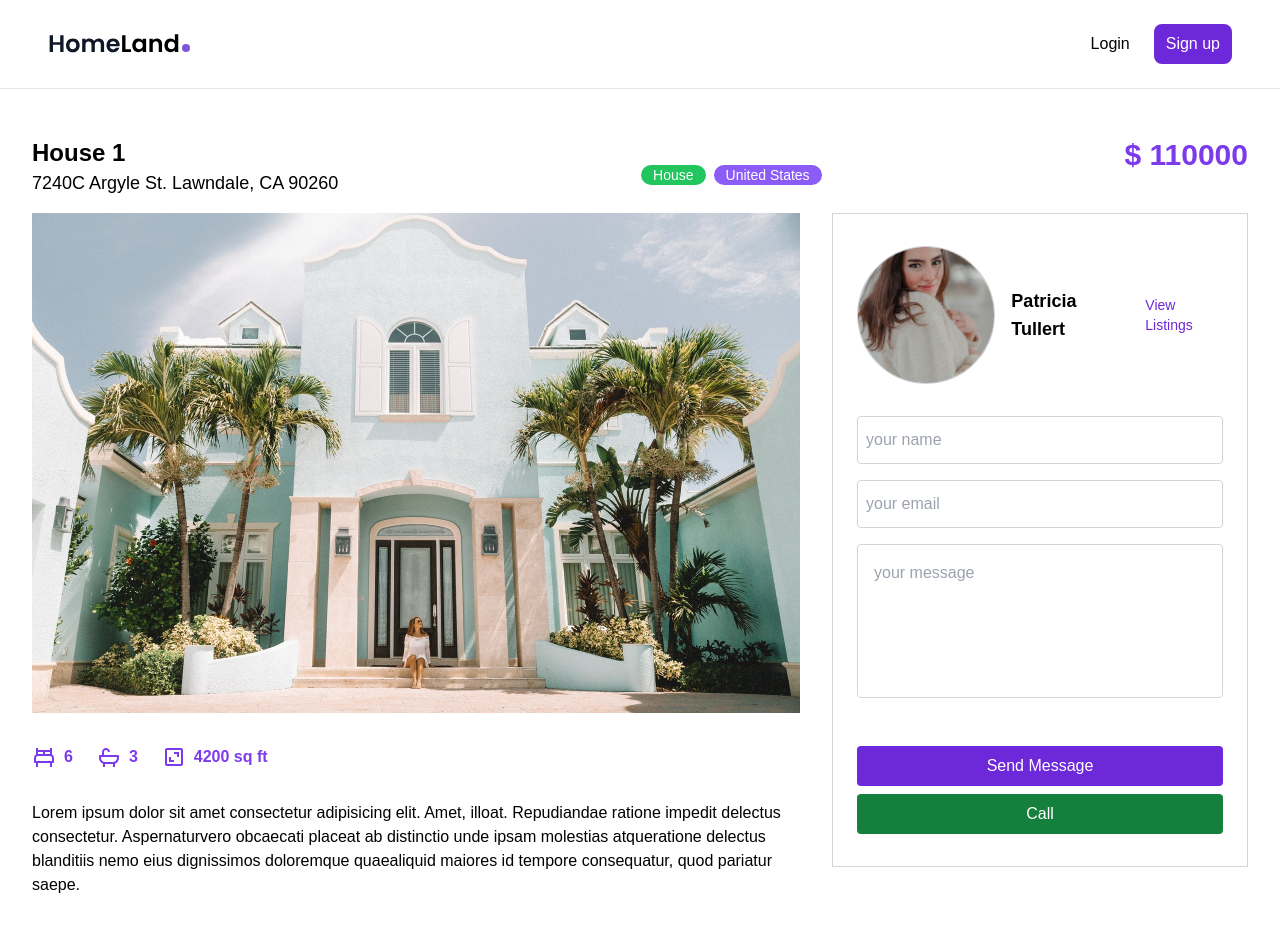
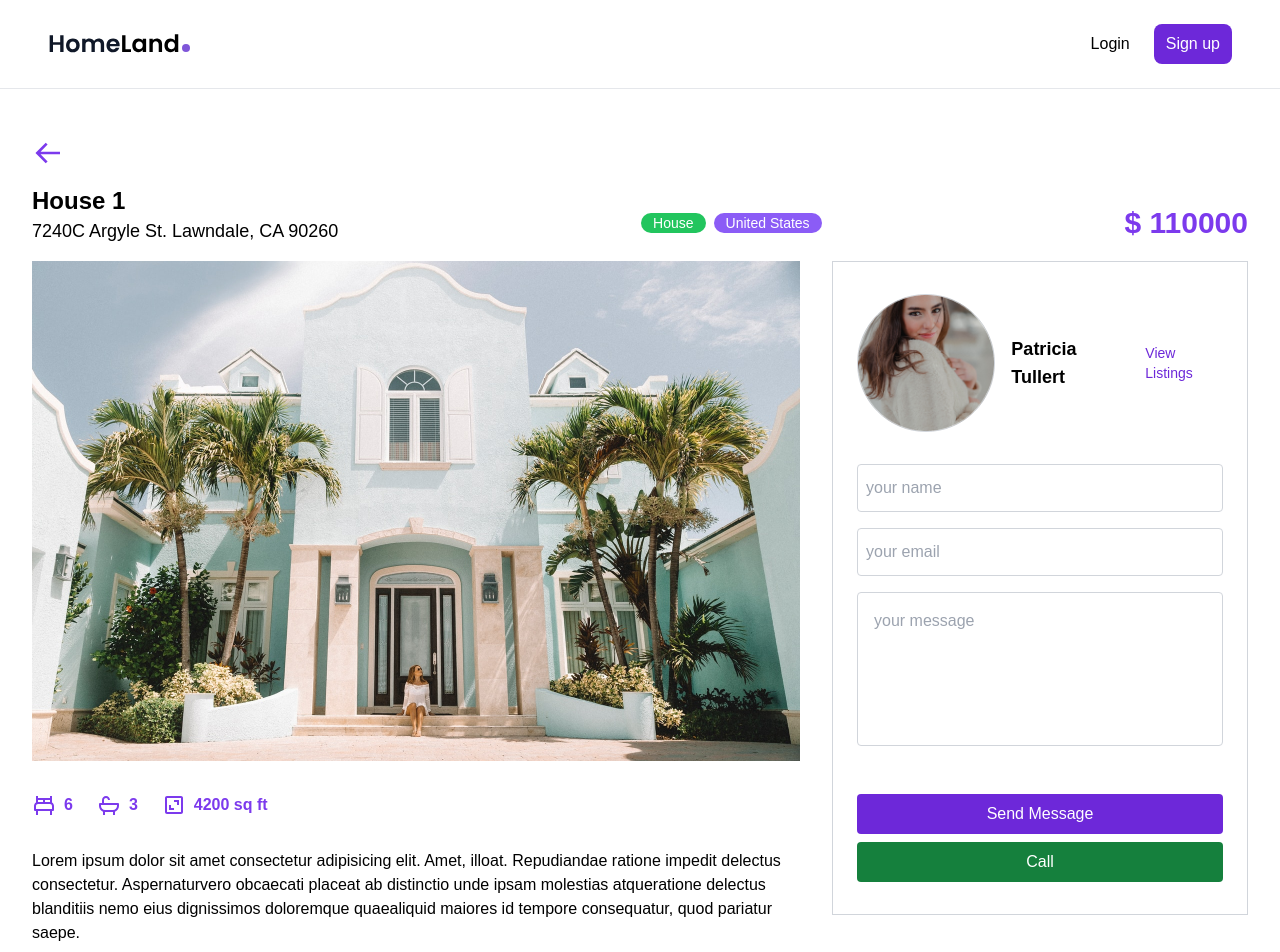
Before and after one commit to Lambertn33/homeland, a React (Create React App) app: page /1 in a window 1280 px wide. Shown: the top 952 px of the page. Built offline with nearby package versions, Linux system fonts and the light colour scheme.

Commit message:
feat: add footer and clean

```diff
--- a/src/components/Footer.tsx
+++ b/src/components/Footer.tsx
@@ -1,7 +1,11 @@
 import React from "react";
 
 const Footer: React.FC = () => {
-  return <p>Footer</p>;
+  return (
+    <div className="bg-black py-4 flex items-center justify-center text-white font-semibold">
+      <div>Copyright</div>
+    </div>
+  );
 };
 
 export default Footer;
--- /dev/null
+++ b/src/components/houses/details/HouseDetails.tsx
@@ -0,0 +1,35 @@
+import React from "react";
+import { HouseInterface } from "../../../interfaces/House";
+import { BiArrowBack } from "react-icons/bi";
+import { Link } from "react-router-dom";
+
+const HouseDetails: React.FC<{ house: HouseInterface }> = ({ house }) => {
+  return (
+    <div>
+      <div className="mb-4">
+        <Link to="/">
+          <BiArrowBack size={32} className="text-violet-600 font-bold" />
+        </Link>
+      </div>
+      <div className="flex lg:justify-between items-center">
+        <div>
+          <h2 className="text-2xl font-semibold">{house.name}</h2>
+          <h3 className="text-lg mb-4">{house.address}</h3>
+        </div>
+        <div className="flex items-center gap-x-2 text-sm flex-col md:flex-row">
+          <div className="bg-green-500 px-3 text-white rounded-full">
+            {house.type}
+          </div>
+          <div className="bg-violet-500 px-3 text-white rounded-full">
+            {house.country}
+          </div>
+        </div>
+        <div className="text-3xl font-semibold text-violet-600">
+          $ {house.price}
+        </div>
+      </div>
+    </div>
+  );
+};
+
+export default HouseDetails;
--- /dev/null
+++ b/src/components/houses/details/HouseForm.tsx
@@ -0,0 +1,49 @@
+import React from "react";
+import { Link } from "react-router-dom";
+import { HouseInterface } from "../../../interfaces/House";
+
+const HouseForm: React.FC<{ house: HouseInterface }> = ({ house }) => {
+  return (
+    <div className="flex-1 bg-white w-full mb-8 border border-gray-300 px-6 py-8">
+      <div className="flex items-center gap-x-4 mb-8">
+        <div className="w-25 h-25 border border-gray-300 rounded-full">
+          <img src={house.agent.image} alt="" />
+        </div>
+        <div className="font-bold text-lg">{house.agent.name}</div>
+        <Link to="" className="text-violet-700 text-sm">
+          View Listings
+        </Link>
+      </div>
+      <form className="flex flex-col gap-4">
+        <input
+          type="text"
+          name=""
+          className="border border-gray-300 focus:border-violet-700 w-full rounded px-2 h-12"
+          placeholder="your name"
+        />
+        <input
+          type="text"
+          name=""
+          className="border border-gray-300 focus:border-violet-700 w-full rounded px-2 h-12"
+          placeholder="your email"
+        />
+        <textarea
+          name=""
+          rows={5}
+          className="border border-gray-300 focus:border-violet-700 w-full rounded resize-none p-4"
+          placeholder="your message"
+        ></textarea>
+        <div className="flex flex-col gap-2 mt-8">
+          <button className="bg-violet-700 hover:bg-violet-800 px-4 py-2 rounded text-white w-full">
+            Send Message
+          </button>
+          <button className="bg-green-700 hover:bg-green-800 px-4 py-2 rounded text-white w-full">
+            Call
+          </button>
+        </div>
+      </form>
+    </div>
+  );
+};
+
+export default HouseForm;
--- /dev/null
+++ b/src/components/houses/details/HouseIcons.tsx
@@ -0,0 +1,24 @@
+import React from "react";
+import { HouseInterface } from "../../../interfaces/House";
+import { BiArea, BiBath, BiBed } from "react-icons/bi";
+
+const HouseIcons: React.FC<{ house: HouseInterface }> = ({ house }) => {
+  return (
+    <div className="flex gap-x-6 text-violet-600 mb-8 font-semibold">
+      <div className="flex gap-2">
+        <BiBed className="text-2xl" />
+        <div>{house.bedrooms}</div>
+      </div>
+      <div className="flex gap-2">
+        <BiBath className="text-2xl" />
+        <div>{house.bathrooms}</div>
+      </div>
+      <div className="flex gap-2">
+        <BiArea className="text-2xl" />
+        <div>{house.surface}</div>
+      </div>
+    </div>
+  );
+};
+
+export default HouseIcons;
--- a/src/index.tsx
+++ b/src/index.tsx
@@ -5,7 +5,7 @@ import "./index.css";
 import App from "./App";
 import HousesContextProvider from "./store/houses-context";
 import reportWebVitals from "./reportWebVitals";
-import HouseDetails from "./pages/HouseDetails";
+import House from "./pages/House";
 
 const router = createBrowserRouter([
   {
@@ -14,7 +14,7 @@ const router = createBrowserRouter([
   },
   {
     path: "/:houseId",
-    element: <HouseDetails/>
+    element: <House/>
   }
 ]);
 
--- /dev/null
+++ b/src/pages/House.tsx
@@ -0,0 +1,38 @@
+import React, { useContext } from "react";
+import Wrapper from "./Wrapper";
+import { useParams } from "react-router-dom";
+import { HousesContext } from "../store/houses-context";
+import { HouseInterface } from "../interfaces/House";
+import HouseForm from "../components/houses/details/HouseForm";
+import HouseIcons from "../components/houses/details/HouseIcons";
+import HouseDetails from "../components/houses/details/HouseDetails";
+
+const House: React.FC = () => {
+  const { houseId } = useParams();
+  const housesCtx = useContext(HousesContext);
+  const house: HouseInterface = housesCtx.houses.find(
+    (h) => h.id === parseInt(houseId!)
+  )!;
+
+  return (
+    <Wrapper>
+      <section>
+        <div className="container mx-auto mb-14 min-h-[800px] px-8">
+          <HouseDetails house={house} />
+          <div className="flex flex-col items-start gap-8 lg:flex-row">
+            <div className="max-w-[768px]">
+              <div className="mb-8">
+                <img src={house.imageLg} alt="" />
+              </div>
+              <HouseIcons house={house} />
+              <div>{house.description}</div>
+            </div>
+            <HouseForm house={house} />
+          </div>
+        </div>
+      </section>
+    </Wrapper>
+  );
+};
+
+export default House;
--- a/src/pages/HouseDetails.tsx
+++ /dev/null
@@ -1,85 +0,0 @@
-import React, { useContext } from "react";
-import Wrapper from "./Wrapper";
-import { useParams, Link } from "react-router-dom";
-import { HousesContext } from "../store/houses-context";
-import { BiBed, BiBath, BiArea } from "react-icons/bi";
-import { HouseInterface } from "../interfaces/House";
-
-const HouseDetails: React.FC = () => {
-  const { houseId } = useParams();
-  const housesCtx = useContext(HousesContext);
-  const house: HouseInterface = housesCtx.houses.find(
-    (h) => h.id === parseInt(houseId!)
-  )!;
-  console.log(house);
-
-  return (
-    <Wrapper>
-      <section>
-        <div className="container mx-auto mb-14 min-h-[800px] px-8">
-          <div className="flex justify-between">
-            <div>
-              <h2 className="text-2xl font-semibold">{house.name}</h2>
-              <h3 className="text-lg mb-4">{house.address}</h3>
-            </div>
-            <div className="flex items-center gap-x-2 text-sm">
-              <div className="bg-green-500 px-3 text-white rounded-full">
-                {house.type}
-              </div>
-              <div className="bg-violet-500 px-3 text-white rounded-full">
-                {house.country}
-              </div>
-            </div>
-            <div className="text-3xl font-semibold text-violet-600">
-              $ {house.price}
-            </div>
-          </div>
-          <div className="flex flex-col items-start gap-8 lg:flex-row">
-            <div className="max-w-[768px]">
-              <div className="mb-8">
-                <img src={house.imageLg} alt="" />
-              </div>
-              <div className="flex gap-x-6 text-violet-600 mb-8 font-semibold">
-                <div className="flex gap-2">
-                  <BiBed className="text-2xl" />
-                  <div>{house.bedrooms}</div>
-                </div>
-                <div className="flex gap-2">
-                  <BiBath className="text-2xl" />
-                  <div>{house.bathrooms}</div>
-                </div>
-                <div className="flex gap-2">
-                  <BiArea className="text-2xl" />
-                  <div>{house.surface}</div>
-                </div>
-              </div>
-              <div>{house.description}</div>
-            </div>
-            <div className="flex-1 bg-white w-full mb-8 border border-gray-300 px-6 py-8">
-              <div className="flex items-center gap-x-4 mb-8">
-                <div className="w-25 h-25 border border-gray-300 rounded-full">
-                  <img src={house.agent.image} alt="" />
-                </div>
-                <div className="font-bold text-lg">
-                  {house.agent.name}
-                </div>
-                <Link to='' className="text-violet-700 text-sm">View Listings</Link>
-              </div>
-              <form className="flex flex-col gap-4">
-                <input type="text" name="" className="border border-gray-300 focus:border-violet-700 w-full rounded px-2 h-12" placeholder="your name"/>
-                <input type="text" name="" className="border border-gray-300 focus:border-violet-700 w-full rounded px-2 h-12" placeholder="your email"/>
-                <textarea name="" rows={5} className="border border-gray-300 focus:border-violet-700 w-full rounded resize-none p-4" placeholder="your message"></textarea>
-                <div className="flex flex-col gap-2 mt-8">
-                  <button className="bg-violet-700 hover:bg-violet-800 px-4 py-2 rounded text-white w-full">Send Message</button>
-                  <button className="bg-green-700 hover:bg-green-800 px-4 py-2 rounded text-white w-full">Call</button>
-                </div>
-              </form>
-            </div>
-          </div>
-        </div>
-      </section>
-    </Wrapper>
-  );
-};
-
-export default HouseDetails;
```
